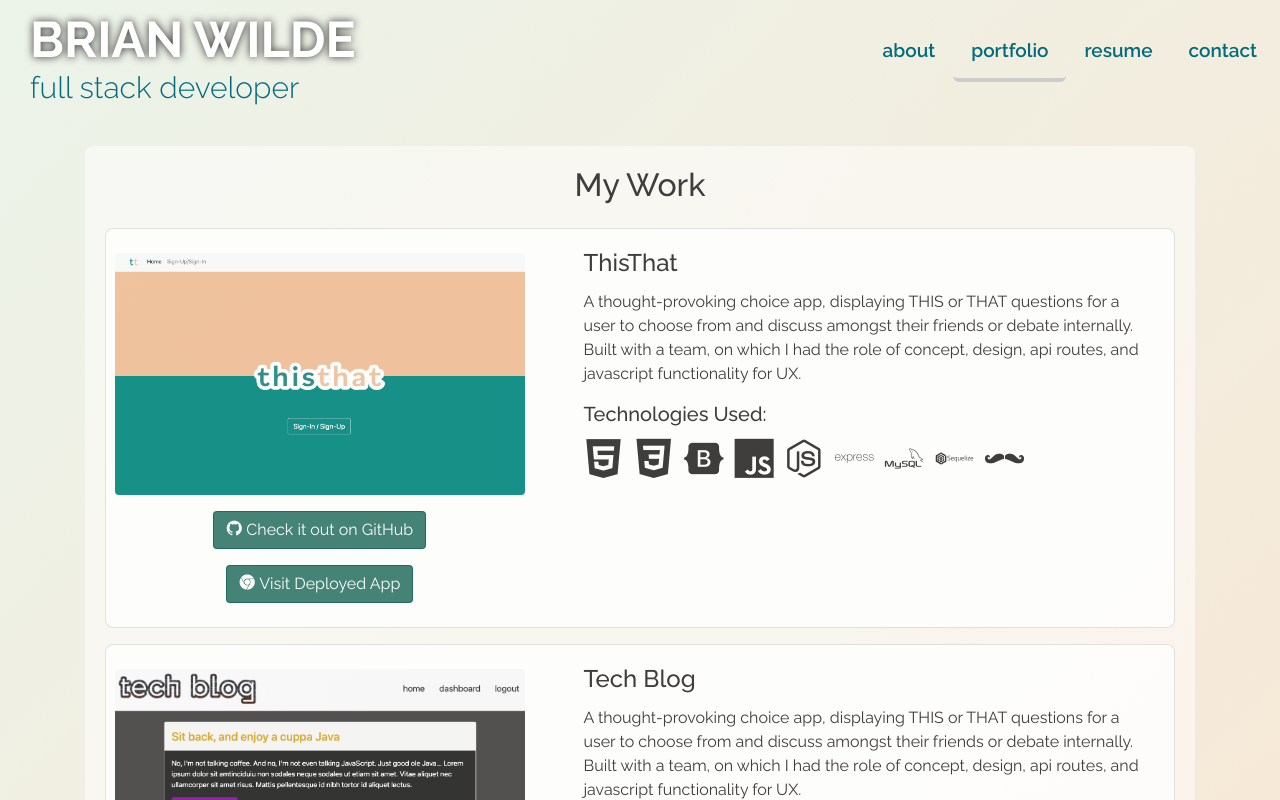
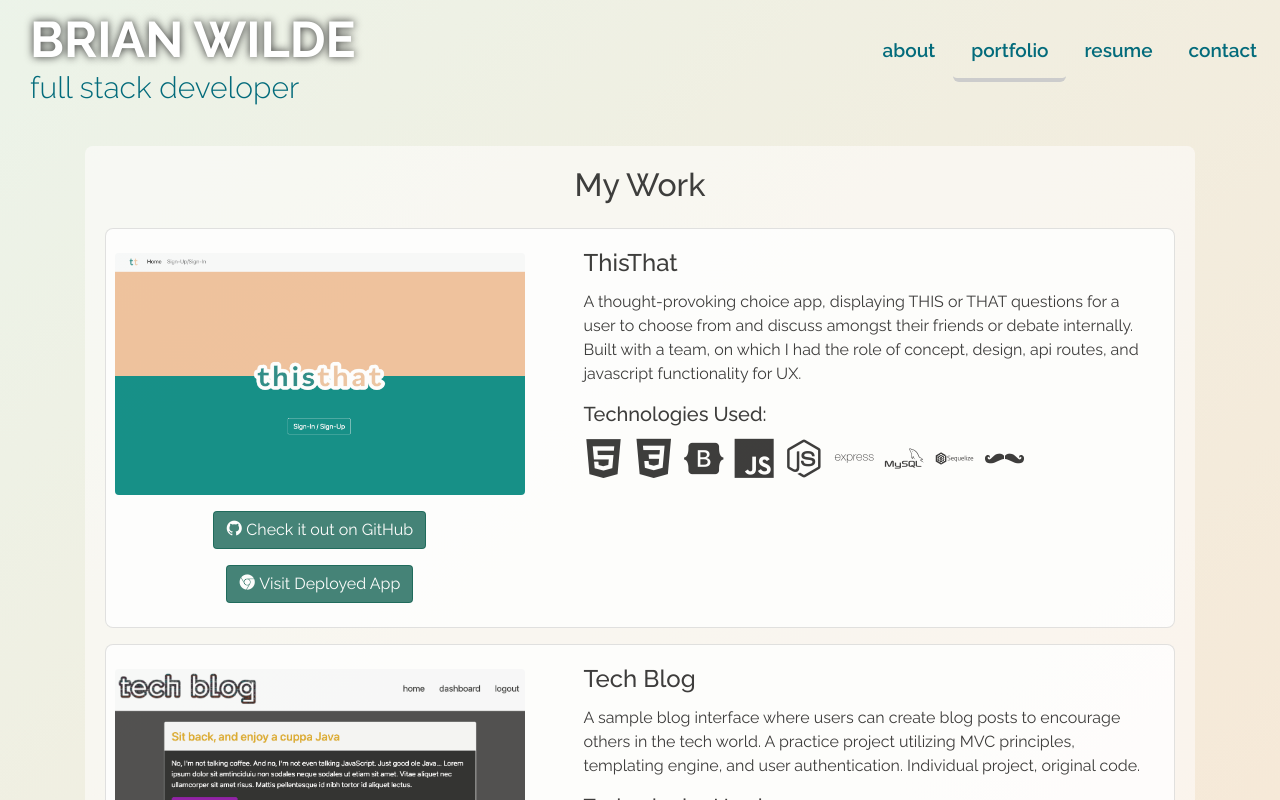
Before and after one commit to bgswilde/React-Portfolio-Wilde, a React (Create React App) app: page / in a window 1280 px wide. Both pictures are taken after a click on the element "portfolio". Shown: the top 800 px of the page. Built offline with nearby package versions, Linux system fonts and the light colour scheme.

Commit message:
working display of technology icons in cards

```diff
--- a/src/components/ProjectCard/index.js
+++ b/src/components/ProjectCard/index.js
@@ -1,4 +1,5 @@
 import React from "react";
+import { removeQuotes } from "../../utils/helpers";
 
 function ProjectCard(props) {
     const {
@@ -24,9 +25,9 @@ function ProjectCard(props) {
                 <div className='col-md-6 col-lg-7'>
                     <div className='card-body'>
                         <h4 className='card-title'>{`${name}`}</h4>
-                        <p className='card-text'>A thought-provoking choice app, displaying THIS or THAT questions for a user to choose from and discuss amongst their friends or debate internally. Built with a team, on which I had the role of concept, design, api routes, and javascript functionality for UX.</p>
+                        <p className='card-text'>{`${description}`}</p>
                         <h5 className='card-title'>Technologies Used:</h5>
-                        <h1 className='fs-1'><i className='devicon-html5-plain'></i> <i className='devicon-css3-plain'></i> <i className='devicon-bootstrap-plain'></i> <i className='devicon-javascript-plain'></i> <i className='devicon-nodejs-plain'></i> <i className='devicon-express-original-wordmark'></i> <i className='devicon-mysql-plain-wordmark'></i> <i className='devicon-sequelize-plain-wordmark'></i> <i className='devicon-handlebars-plain'></i></h1>
+                        <h1 className='fs-1' dangerouslySetInnerHTML={{ __html: skills }}></h1>
                     </div>
                 </div>
             </div>
--- a/src/projects.json
+++ b/src/projects.json
@@ -2,7 +2,7 @@
     {
         "name": "ThisThat",
         "description": "A thought-provoking choice app, displaying THIS or THAT questions for a user to choose from and discuss amongst their friends or debate internally. Built with a team, on which I had the role of concept, design, api routes, and javascript functionality for UX.",
-        "skills": "<i className='devicon-html5-plain'></i> <i className='devicon-css3-plain'></i> <i className='devicon-bootstrap-plain'></i> <i className='devicon-javascript-plain'></i> <i className='devicon-nodejs-plain'></i> <i className='devicon-express-original-wordmark'></i> <i className='devicon-mysql-plain-wordmark'></i> <i className='devicon-sequelize-plain-wordmark'></i> <i className='devicon-handlebars-plain'></i>",
+        "skills": "<i class='devicon-html5-plain'></i> <i class='devicon-css3-plain'></i> <i class='devicon-bootstrap-plain'></i> <i class='devicon-javascript-plain'></i> <i class='devicon-nodejs-plain'></i> <i class='devicon-express-original-wordmark'></i> <i class='devicon-mysql-plain-wordmark'></i> <i class='devicon-sequelize-plain-wordmark'></i> <i class='devicon-handlebars-plain'></i>",
         "image": "this-that.png",
         "deployed": "https://this--that.herokuapp.com/",
         "github": "https://github.com/bgswilde/thisthat"
@@ -10,7 +10,7 @@
     {
         "name": "Tech Blog",
         "description": "A sample blog interface where users can create blog posts to encourage others in the tech world. A practice project utilizing MVC principles, templating engine, and user authentication. Individual project, original code.",
-        "skills": "<i className='devicon-html5-plain'></i> <i className='devicon-css3-plain'></i> <i className='devicon-bootstrap-plain'></i> <i className='devicon-javascript-plain'></i> <i className='devicon-nodejs-plain'></i> <i className='devicon-express-original-wordmark'></i> <i className='devicon-mysql-plain-wordmark'></i> <i className='devicon-sequelize-plain-wordmark'></i> <i className='devicon-handlebars-plain'></i>",
+        "skills": "<i class='devicon-html5-plain'></i> <i class='devicon-css3-plain'></i> <i class='devicon-bootstrap-plain'></i> <i class='devicon-javascript-plain'></i> <i class='devicon-nodejs-plain'></i> <i class='devicon-express-original-wordmark'></i> <i class='devicon-mysql-plain-wordmark'></i> <i class='devicon-sequelize-plain-wordmark'></i> <i class='devicon-handlebars-plain'></i>",
         "image": "techblog.png",
         "deployed": "https://wilde-tech-blog.herokuapp.com/",
         "github": "https://github.com/bgswilde/Tech-Blog"
@@ -18,7 +18,7 @@
     {
         "name": "Bucket Traveler",
         "description": "An application using the opentripmap API, providing a way for a user to search any city to find nature spots to add to their travel Bucket List. Team project, with my role being concept creation, javascript API usage and dynamic content creation.",
-        "skills": "<i className='devicon-html5-plain'></i> <i className='devicon-css3-plain'></i> <i className='devicon-javascript-plain'></i> <i className='devicon-bulma-plain'></i>",
+        "skills": "<i class='devicon-html5-plain'></i> <i class='devicon-css3-plain'></i> <i class='devicon-javascript-plain'></i> <i class='devicon-bulma-plain'></i>",
         "image": "BucketTraveler.png",
         "deployed": "https://bgswilde.github.io/Bucket-Traveler/",
         "github": "https://github.com/bgswilde/Bucket-Traveler"
@@ -26,7 +26,7 @@
     {
         "name": "Team Profile Generator",
         "description": "A node.js command line application using prompts to create a styled webpage displaying dynamically created front-end content from user input. Individual project, original code.",
-        "skills": "<i className='devicon-html5-plain'></i> <i className='devicon-css3-plain'></i> <i className='devicon-bootstrap-plain'></i> <i className='devicon-javascript-plain'></i> <i className='devicon-nodejs-plain'></i>",
+        "skills": "<i class='devicon-html5-plain'></i> <i class='devicon-css3-plain'></i> <i class='devicon-bootstrap-plain'></i> <i class='devicon-javascript-plain'></i> <i class='devicon-nodejs-plain'></i>",
         "image": "team.png",
         "deployed": "",
         "github": "https://github.com/bgswilde/team-profile-generator"
@@ -34,7 +34,7 @@
     {
         "name": "Brian Wilde's React Portfolio",
         "description": "A little meta to put this on the portfolio, but it's worth pointing out the usage of my skills in this portfolio built through React.",
-        "skills": "<i className='devicon-html5-plain'></i> <i className='devicon-css3-plain'></i> <i className='devicon-bootstrap-plain'></i> <i className='devicon-javascript-plain'></i> <i className='devicon-react-original'></i> <i className='devicon-nodejs-plain'></i>",
+        "skills": "<i class='devicon-html5-plain'></i> <i class='devicon-css3-plain'></i> <i class='devicon-bootstrap-plain'></i> <i class='devicon-javascript-plain'></i> <i class='devicon-react-original'></i> <i class='devicon-nodejs-plain'></i>",
         "image": "portfolio.png",
         "deployed": "https://bgswilde.github.io/",
         "github": "https://github.com/bgswilde/React-Portfolio-Wilde"
@@ -42,7 +42,7 @@
     {
         "name": "Countryside Christian Church",
         "description": "A church website for an organization I worked with for over a decade. Site created by Jeff Evans, Evans Design Co. Content and page creation, as well as maintenance done regularly by me.",
-        "skills": "<i className='devicon-wordpress-plain'></i> <i className='devicon-html5-plain'></i> <i className='devicon-css3-plain'></i> <i className='devicon-photoshop-plain'></i>",
+        "skills": "<i class='devicon-wordpress-plain'></i> <i class='devicon-html5-plain'></i> <i class='devicon-css3-plain'></i> <i class='devicon-photoshop-plain'></i>",
         "image": "ccc.png",
         "deployed": "https://countrysidechristian.com/",
         "github": ""
--- /dev/null
+++ b/src/utils/helpers.js
@@ -0,0 +1,3 @@
+export function removeQuotes(string) {
+    return string.replaceAll('"', '');
+}
```
Also changed, not shown: public/assets/images/portfolio.png (added).
